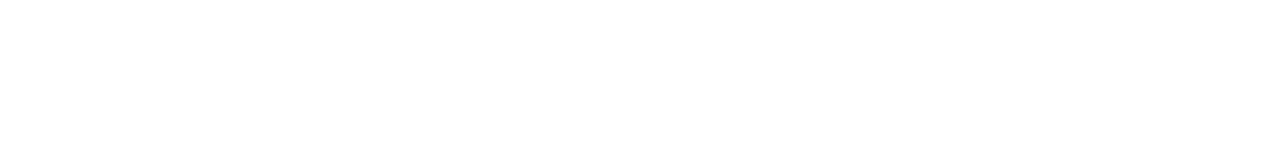
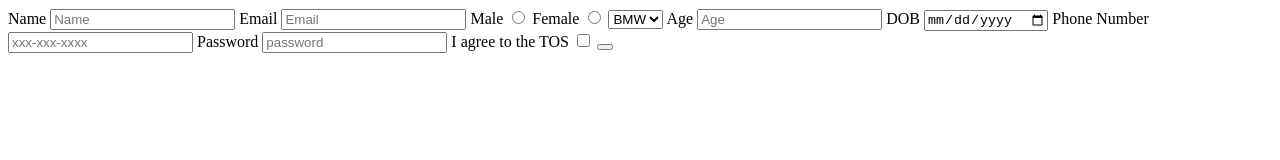
Before and after one commit to acciojob/signup-form-car-accio-ayush, a website: page main.html in a window 1280 px wide. Drawn offline with Linux system fonts and the light colour scheme.

Commit message:
created a submission

```diff
--- a/main.html
+++ b/main.html
@@ -8,6 +8,34 @@
 
 <body>
 	<!-- the entire body must be written by student -->
+	<form method="post">
+		<label for="name">Name</label>
+		<input placeholder="Name" type="text" id="name" required>
+		<label for="email">Email</label>
+		<input placeholder="Email" type="email" id="email" required>
+
+
+		<label for="gender_m">Male</label>
+		<input type="radio" id="gender_m" name="gender" required>
+		<label for="gender_f">Female</label>
+		<input type="radio" id="gender_f" name="gender" required>
+		<select placeholder="--Please choose an option--" id="cars" required>
+			<option>BMW</option>
+			<option>Audi</option>
+			<option>Tata</option>
+		</select>
+		<label for="age">Age</label>
+		<input placeholder="Age" type="number" id="age" required>
+		<label for="dob">DOB</label>
+		<input type="date" id="dob" required>
+		<label for="tel">Phone Number</label>
+		<input placeholder="xxx-xxx-xxxx" type="tel" id="tel" >
+		<label for="password">Password</label>
+		<input placeholder="password" type="password" id="password" >
+<label for="tos">I agree to the TOS</label>
+		<input type="checkbox" required id="tos">
+		<button type="submit">
+	</form>
     <script type="text/javascript" src="./script.js">
 </script>
 
```
